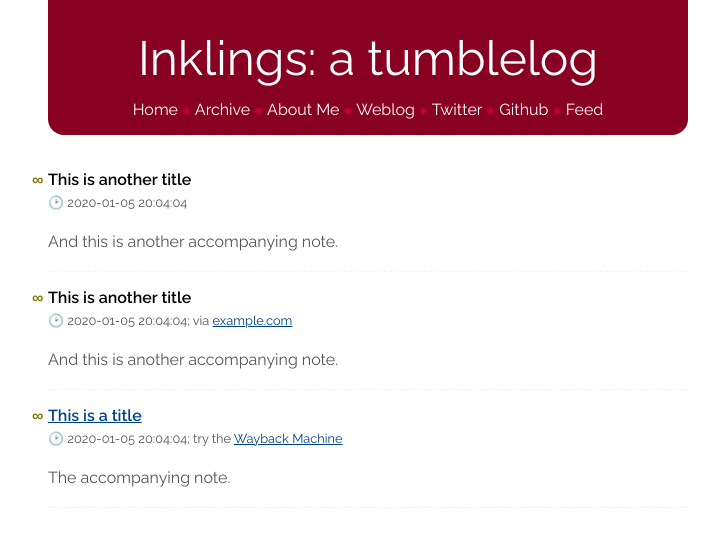
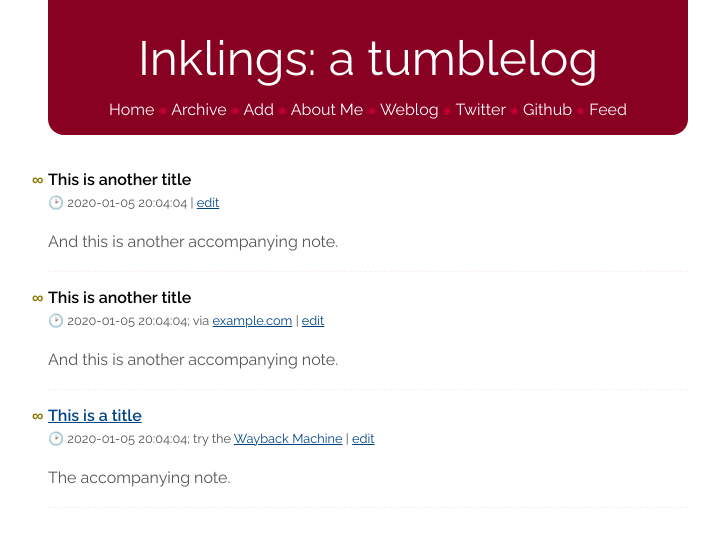
Before and after one commit to kgaughan/komorebi, a Flask app: page / in a window 1280 px wide. Shown: the top 547 px of the page, without its empty margins (272-991 px from the left). Run offline with Flask 2, Linux system fonts and the light colour scheme; data comes from the database, SQL or seed files in the repository; parts of the project's set-up code (start-up, migrations or seed data) failed here and were passed over.

Commit message:
Edit and add links.

```diff
--- a/komorebi/templates/base.html
+++ b/komorebi/templates/base.html
@@ -14,6 +14,7 @@
 			<nav>
 				<a href="{{ url_for('latest') }}">Home</a> &#x2055;
 				<a href="{{ url_for('archive') }}">Archive</a> &#x2055;
+				<a href="{{ url_for('add_entry') }}">Add</a> &#x2055;
 				<a href="https://i.canthack.it/pages/about.html">About Me</a> &#x2055;
 				<a href="https://i.canthack.it/">Weblog</a> &#x2055;
 				<a href="https://twitter.com/talideon">Twitter</a> &#x2055;
--- a/komorebi/templates/macros.html
+++ b/komorebi/templates/macros.html
@@ -17,6 +17,7 @@
 		{%- if entry.link -%}
 		; try the <a rel="nofollow" href="https://web.archive.org/web/*/{{ entry.link }}">Wayback Machine</a>
 		{% endif %}
+		| <a href="{{ url_for('edit_entry', entry_id=entry.id) }}">edit</a>
 		</div>
 	</header>
 
```
